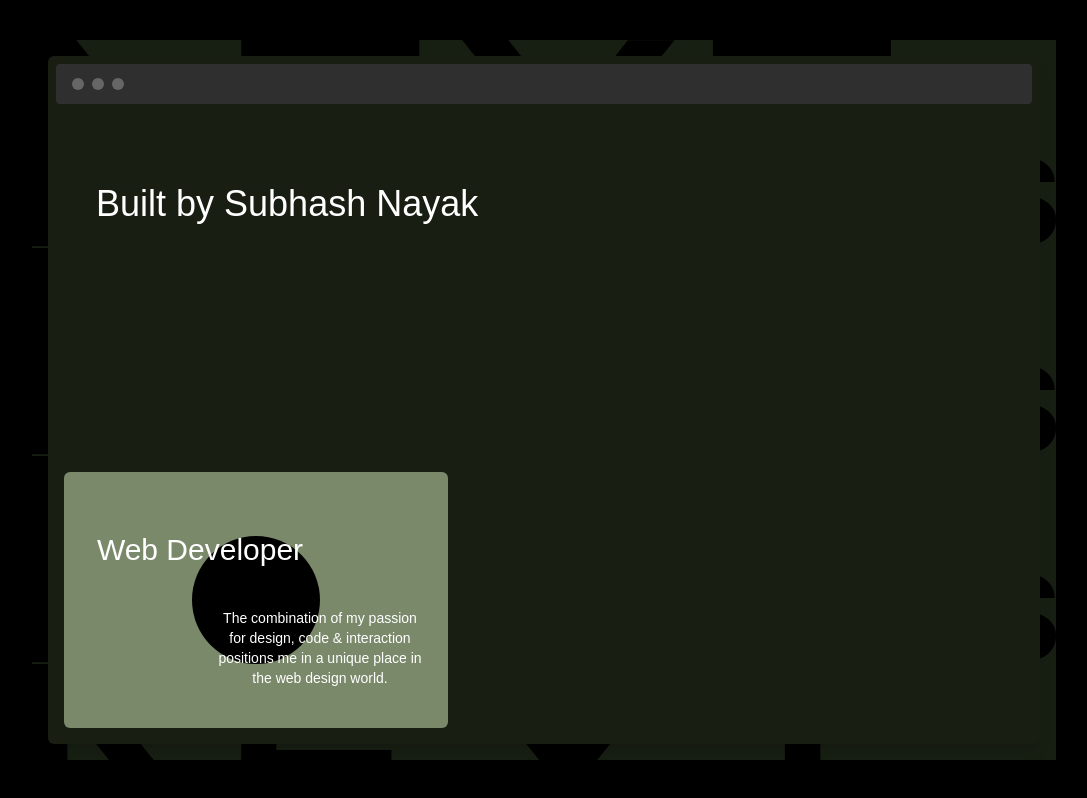
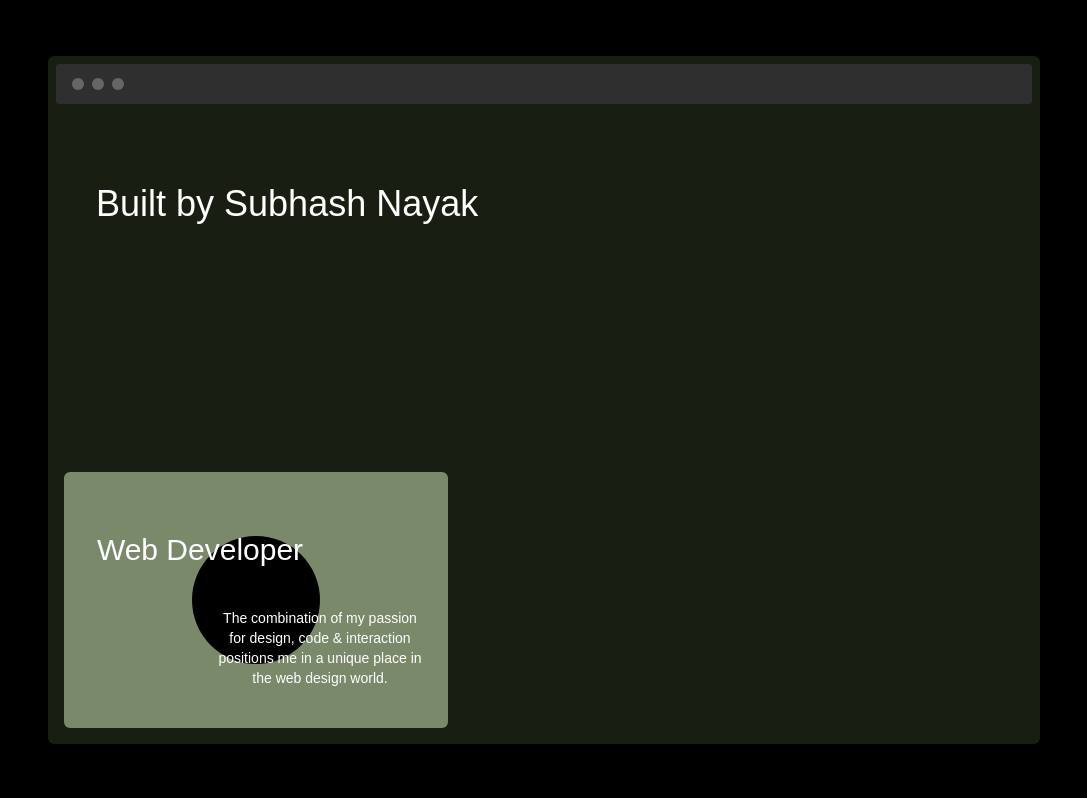
Before and after one commit to subhash131/portfolio-6, a Next.js app: page / in a window 1280 px wide. Shown: the whole page, without its empty margins (96-1183 px from the left). Built offline with nearby package versions, Linux system fonts and the light colour scheme; a web font is replaced by a local one.

Commit message:
fix background color

```diff
--- a/components/background/background.module.css
+++ b/components/background/background.module.css
@@ -1,7 +1,6 @@
 .container {
-  background-image: url("../../public/next.svg");
   width: 80vw;
   height: 90vh;
   position: relative;
-  background-color: #171e12;
+  background-color: black;
 }
```
